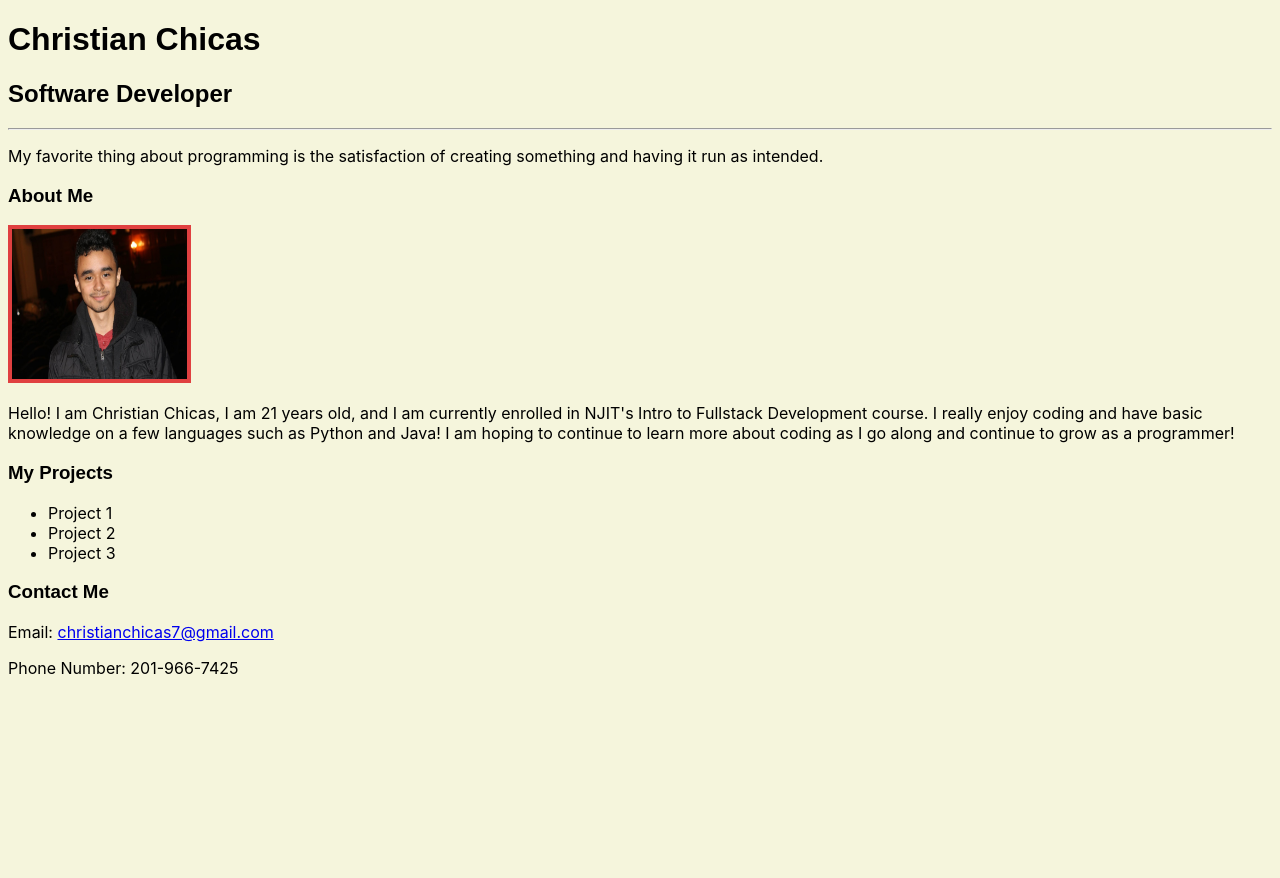
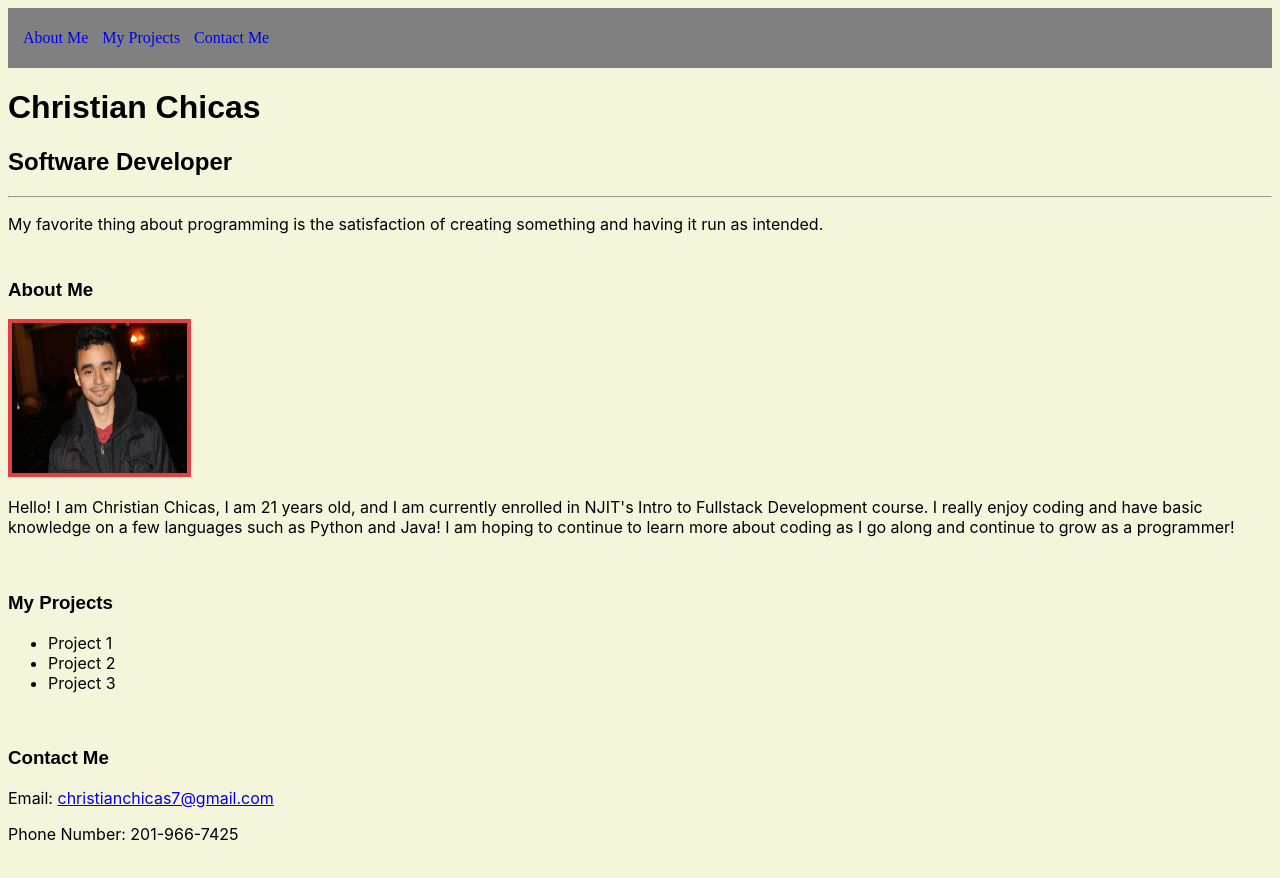
Before and after one commit to ChrisChicas/Christian-Portfolio-NJIT, a plain HTML site: page index.html in a window 1280 px wide. Before the commit the page ends 800 px from the top, so only its background shows below. Drawn offline with Linux system fonts and the light colour scheme.

Commit message:
added nav bar

```diff
--- a/assets/style.css
+++ b/assets/style.css
@@ -13,3 +13,43 @@ body {
 .fontb {
     font-family: -apple-system, BlinkMacSystemFont, 'Segoe UI', Roboto, Oxygen, Ubuntu, Cantarell, 'Open Sans', 'Helvetica Neue', sans-serif;
 }
+
+#Head {
+    padding-bottom: 10px;
+}
+
+#About {
+    padding-bottom: 20px;
+}
+
+#Projects {
+    padding-bottom: 20px;
+}
+
+#Contact {
+    padding-bottom: 20px;
+}
+
+nav {
+    background-color: gray;
+    padding: 5px;
+}
+
+nav ul {
+    list-style-type: none;
+    padding-inline-start: 10px;
+}
+
+nav li {
+    display: inline;
+    margin-right: 10px;
+}
+
+nav a {
+    text-decoration: none;
+}
+
+nav a:hover {
+    text-decoration: underline;
+    color: deepskyblue;
+}
--- a/index.html
+++ b/index.html
@@ -4,21 +4,28 @@
     <meta charset="utf-8">
     <meta name="viewport" content="width=device-width">
     <title>Christian Chicas's Portfolio</title>
-    <link rel="stylesheet" href="assets/style.css"/>
+    <link rel="stylesheet" href="./assets/style.css"/>
   </head>
   <body>
     <div>
-        <div>
+        <nav>
+            <ul>
+                <li><a href="#About">About Me</a></li>
+                <li><a href="#Projects">My Projects</a></li>
+                <li><a href="#Contact">Contact Me</a></li>
+            </ul>
+        </nav>
+        <div id="Head">
             <h1 class="fonth">Christian Chicas</h1>
             <h2 class="fonth">Software Developer</h2>
             <hr>
             <p class="fontb">My favorite thing about programming is the satisfaction of creating something and having it run as intended.</p>
         </div>
-        <div>
+        <div id="About">
             <h3 class="fonth">About Me</h3>
             <img id="pic"
                 alt="A picture of me!"
-                src="assets\images\Snapchat-1522097069.jpg"
+                src="./assets/images/Snapchat-1522097069.jpg"
                 width="175"
                 height="150"
             />
@@ -26,7 +33,7 @@
             to continue to learn more about coding as I go along and continue to grow as a programmer!
             </p>
         </div>
-        <div>
+        <div id="Projects">
             <h3 class="fonth">My Projects</h3>
             <ul class="fontb">
                 <li>Project 1</li>
@@ -34,7 +41,7 @@
                 <li>Project 3</li>
             </ul>
         </div>
-        <div>
+        <div id="Contact">
         <h3 class="fonth">Contact Me</h3>
         <p class="fontb">Email: <a href="mailto:christianchicas7@gmail.com">christianchicas7@gmail.com</a></p>
         <p class="fontb">Phone Number: 201-966-7425</p>
```
